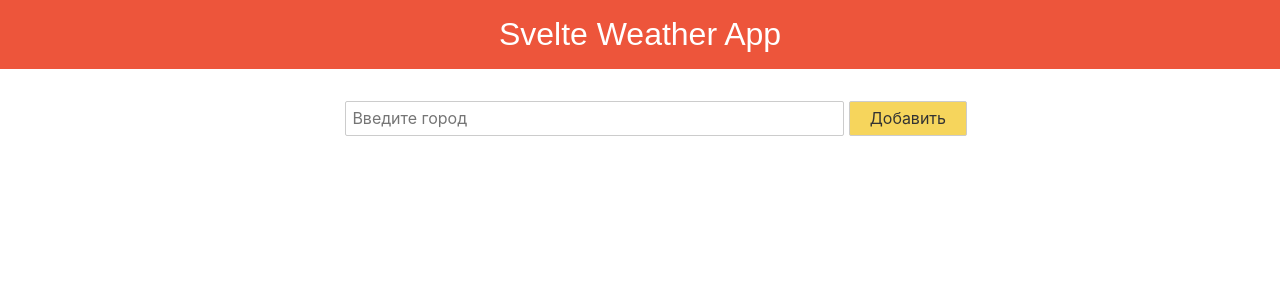
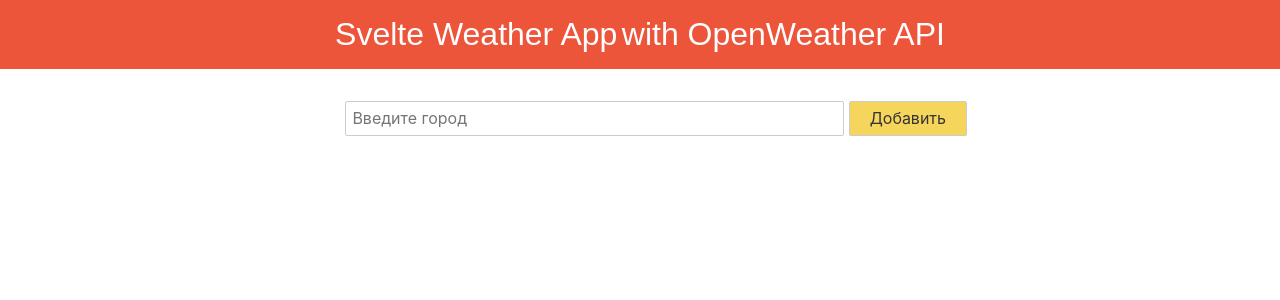
Before and after one commit to ojenya/whether_app-svelte, a Svelte app: page / in a window 1280 px wide. Shown: the top 300 px of the page. Built offline with nearby package versions, Linux system fonts and the light colour scheme.

Commit message:
fix header

```diff
--- a/src/Header.svelte
+++ b/src/Header.svelte
@@ -1,6 +1,6 @@
 
 <header>
-    <a href="/">Svelte Weather App</a>
+    <a href="/">Svelte Weather App</a> <a href="https://openweathermap.org/api" target="_blank">with OpenWeather API</a>
 </header>
 
 <style type="text/scss">
--- a/src/key.js
+++ b/src/key.js
@@ -1 +1,2 @@
+
 export const key = '1d00fbf6ee20b00e3b667818beffdcbd';
```
